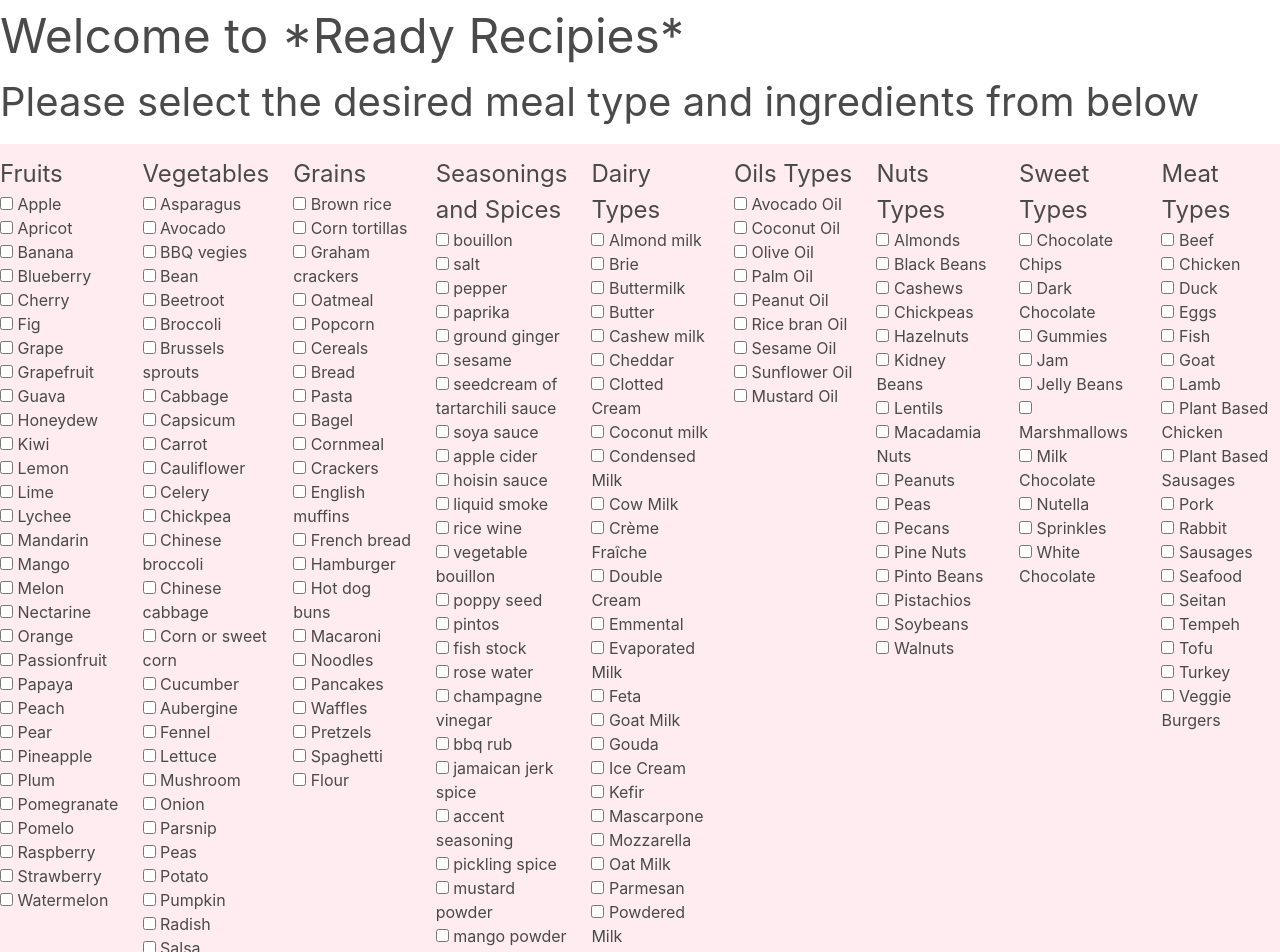
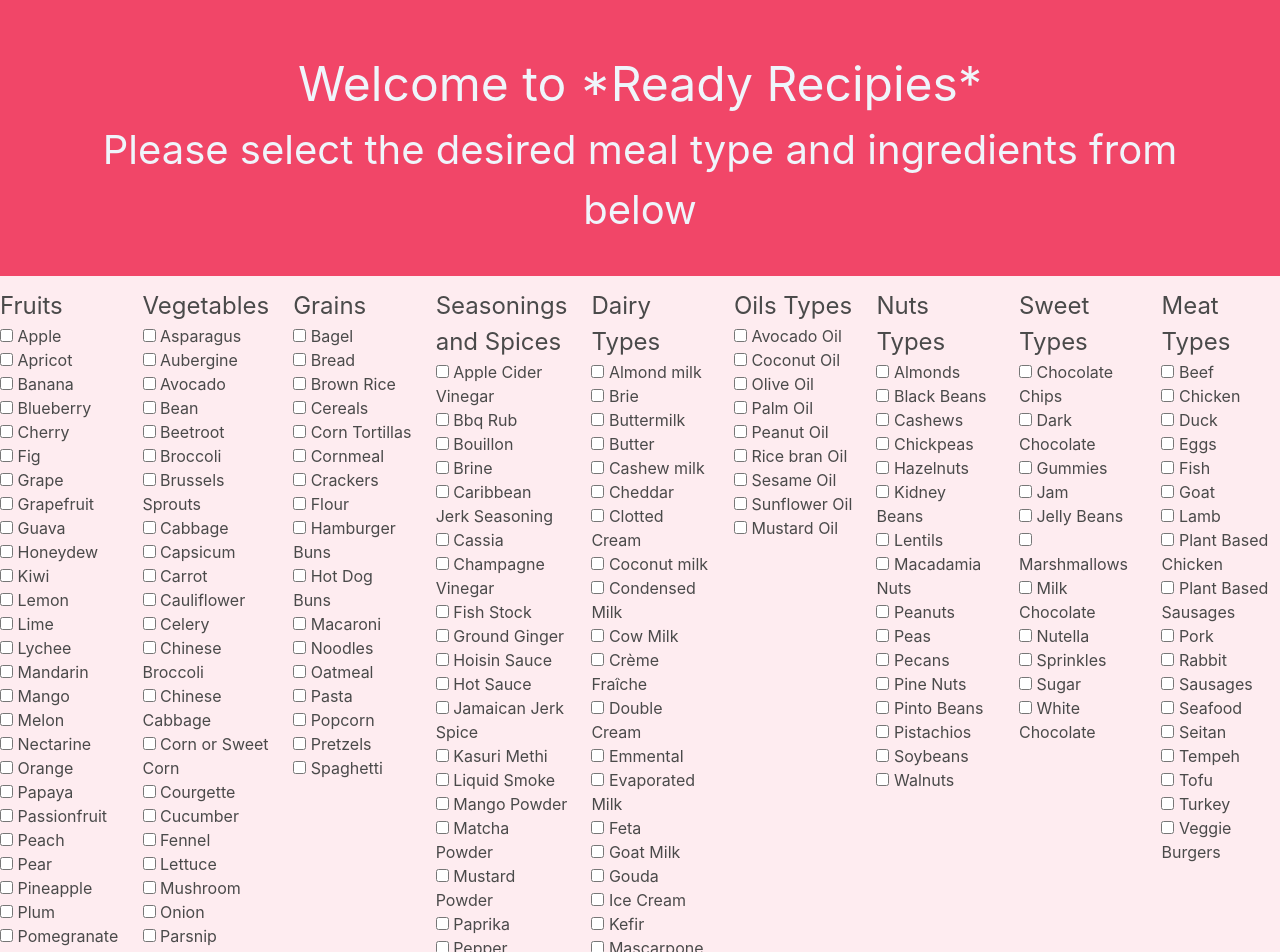
Before and after one commit to Codrinsah/React, a React (Create React App) app: page / in a window 1280 px wide. Shown: the top 952 px of the page. Built offline with nearby package versions, Linux system fonts and the light colour scheme.

Commit message:
Fixed warnings

```diff
--- a/src/App.js
+++ b/src/App.js
@@ -1,123 +1,27 @@
-import { cleanup } from '@testing-library/react';
-import {BrowserRouter, Link, Switch, Route} from 'react-router-dom'
 import {useState} from 'react'
 import 'bulma'
 import {RecipeList} from './components/RecipeList';
-
-import {HomePage} from './pages/Home';
-import {LivePricePage} from './pages/LivePrice';
 import {Recipe} from './components/Recipe';
-
-const foodTypes = ["grains", "vegetables", "fruit", "dairy and alternatives", "animal products and alternatives", "sweets", "seasoning and spices", "oils", "nuts and legumes"]
 
 const dairyTypes = ['Almond milk','Brie','Buttermilk','Butter','Cashew milk','Cheddar','Clotted Cream','Coconut milk','Condensed Milk','Cow Milk','Crème Fraîche','Double Cream','Emmental','Evaporated Milk','Feta','Goat Milk','Gouda','Ice Cream','Kefir','Mascarpone','Mozzarella','Oat Milk','Parmesan','Powdered Milk','Rice Milk','Single Cream','Sour Cream','Soy Milk','Whipped Cream','Yogurt','Coconut Milk Yogurt','Hemp Yogurt','Soy Milk Yogurt']
 const oilsTypes = ['Avocado Oil','Coconut Oil','Olive Oil','Palm Oil','Peanut Oil','Rice bran Oil','Sesame Oil','Sunflower Oil','Mustard Oil']
 const nutsTypes = ['Almonds','Black Beans','Cashews','Chickpeas','Hazelnuts','Kidney Beans','Lentils','Macadamia Nuts','Peanuts','Peas','Pecans','Pine Nuts','Pinto Beans','Pistachios','Soybeans','Walnuts']
-const sweetsTypes = ['Chocolate Chips','Dark Chocolate','Gummies','Jam','Jelly Beans','Marshmallows','Milk Chocolate','Nutella','Sprinkles','White Chocolate']
+const sweetsTypes = ['Chocolate Chips','Dark Chocolate','Gummies','Jam','Jelly Beans','Marshmallows','Milk Chocolate','Nutella','Sprinkles', 'Sugar', 'White Chocolate']
 const meatTypes = ['Beef','Chicken','Duck','Eggs','Fish','Goat','Lamb','Plant Based Chicken','Plant Based Sausages','Pork','Rabbit','Sausages','Seafood','Seitan','Tempeh','Tofu','Turkey','Veggie Burgers']
 
-const fruitTypes = [
-  'Apple',
-  'Apricot',
-  'Banana',
-  'Blueberry',
-  'Cherry',
-  'Fig',
-  'Grape',
-  'Grapefruit',
-  'Guava',
-  'Honeydew',
-  'Kiwi',
-  'Lemon',
-  'Lime',
-  'Lychee',
-  'Mandarin',
-  'Mango',
-  'Melon',
-  'Nectarine',
-  'Orange',
-  'Passionfruit',
-  'Papaya',
-  'Peach',
-  'Pear',
-  'Pineapple',
-  'Plum',
-  'Pomegranate',
-  'Pomelo',
-  'Raspberry',
-  'Strawberry',
-  'Watermelon']
+const fruitTypes = ['Apple', 'Apricot', 'Banana', 'Blueberry', 'Cherry', 'Fig', 'Grape', 'Grapefruit', 'Guava', 'Honeydew', 'Kiwi', 'Lemon', 'Lime', 'Lychee', 'Mandarin', 'Mango', 'Melon', 'Nectarine', 'Orange', 'Papaya', 'Passionfruit', 'Peach', 'Pear', 'Pineapple', 'Plum', 'Pomegranate', 'Pomelo', 'Raspberry', 'Strawberry', 'Watermelon']
 
-const vegetableTypes = [
-  'Asparagus',
-  'Avocado',
-  'BBQ vegies',
-  'Bean',
-  'Beetroot',
-  'Broccoli',
-  'Brussels sprouts',
-  'Cabbage',
-  'Capsicum',
-  'Carrot',
-  'Cauliflower',
-  'Celery',
-  'Chickpea',
-  'Chinese broccoli',
-  'Chinese cabbage',
-  'Corn or sweet corn',
-  'Cucumber',
-  'Aubergine',
-  'Fennel',
-  'Lettuce',
-  'Mushroom',
-  'Onion',
-  'Parsnip',
-  'Peas',
-  'Potato',
-  'Pumpkin',
-  'Radish',
-  'Salsa',
-  'Spinach',
-  'Squash',
-  'Sweet potato',
-  'Tabbouleh',
-  'Tomato',
-  'Turnip',
-  'Courgette',
-]
+const vegetableTypes = ['Asparagus', 'Aubergine', 'Avocado', 'Bean', 'Beetroot', 'Broccoli', 'Brussels Sprouts', 'Cabbage', 'Capsicum', 'Carrot', 'Cauliflower', 'Celery', 'Chinese Broccoli', 'Chinese Cabbage', 'Corn or Sweet Corn', 'Courgette', 'Cucumber', 'Fennel', 'Lettuce', 'Mushroom', 'Onion', 'Parsnip', 'Potato', 'Pumpkin', 'Radish', 'Spinach', 'Squash', 'Sweet Potato', 'Tomato', 'Turnip']
 
-const grainTypes = [
-  'Brown rice',
-  'Corn tortillas',
-  'Graham crackers',
-  'Oatmeal',
-  'Popcorn',
-  'Cereals',
-  'Bread',
-  'Pasta',
-  'Bagel',
-  'Cornmeal',
-  'Crackers',
-  'English muffins',
-  'French bread',
-  'Hamburger',
-  'Hot dog buns',
-  'Macaroni',
-  'Noodles',
-  'Pancakes',
-  'Waffles',
-  'Pretzels',
-  'Spaghetti',
-  'Flour',
-]
+const grainTypes = ['Bagel', 'Bread', 'Brown Rice', 'Cereals', 'Corn Tortillas', 'Cornmeal', 'Crackers', 'Flour', 'Hamburger Buns', 'Hot Dog Buns','Macaroni','Noodles','Oatmeal', 'Pasta','Popcorn','Pretzels','Spaghetti']
 
-const seasoningAndSpices = ['bouillon', 'salt', 'pepper', 'paprika', 'ground ginger', 'sesame', 'seedcream of tartarchili sauce', 'soya sauce', 'apple cider', 'hoisin sauce', 'liquid smoke',
-'rice wine', 'vegetable bouillon', 'poppy seed', 'pintos', 'fish stock', 'rose water', 'champagne vinegar', 'bbq rub', 'jamaican jerk spice', 'accent seasoning', 'pickling spice', 'mustard powder', 'mango powder', 'adobo seasoning', 'kasuri methi', 'caribbean jerk seasoning', 'brine', 'matcha powder', 'cassia']
+const seasoningAndSpices = ['Apple Cider Vinegar','Bbq Rub','Bouillon','Brine','Caribbean Jerk Seasoning','Cassia','Champagne Vinegar','Fish Stock','Ground Ginger','Hoisin Sauce','Hot Sauce','Jamaican Jerk Spice','Kasuri Methi','Liquid Smoke','Mango Powder','Matcha Powder','Mustard Powder','Paprika','Pepper','Pickling Ppice','Poppy Seeds','Rice Wine','Rose Water','Salt','Seedcream of Tartarchili Sauce','Sesame','Soy Sauce','Vanilla','Vegetable Bouillon']
 
 
 function App() {
 
   const [json, setJson] = useState(null)
+  const [ingredients, setIngredients] = useState(null)
 
   function generateCheckboxes(inputs) {
     var newInputs = inputs.map(i => {
@@ -145,28 +49,42 @@
 
   function handleQuery() {
     var allKeywords = fruitTypes.concat(vegetableTypes, grainTypes, seasoningAndSpices, dairyTypes, oilsTypes, nutsTypes, sweetsTypes, meatTypes).filter(keyword => {return document.getElementById(keyword).checked});
+    setIngredients(allKeywords)
     var YOUR_APP_ID = "b8f5078d"
     var YOUR_APP_KEY = "8b94e495d9c68eb626acbe907659aacc"
 
     const recipeNumberField = document.getElementById("recipeNumber");
     var recipeNumber = 10;
     console.log(recipeNumberField.value)
-    if (recipeNumberField.value != "") {
+    if (recipeNumberField.value !== "") {
       recipeNumber = recipeNumberField.value
     }
 
-    var query = "https://api.edamam.com/search?q=" + allKeywords.reduce((acc, cur) => acc + " " + cur, "").replaceAll(" ", "+") + `&app_id=${YOUR_APP_ID}&app_key=${YOUR_APP_KEY}` + `&from=0&to=${recipeNumber}`;
+    var query = "https://api.edamam.com/search?q=" + allKeywords.reduce((acc, cur) => acc + " " + cur, "").replaceAll(" ", "+") + `&app_id=${YOUR_APP_ID}&app_key=${YOUR_APP_KEY}&from=0&to=${recipeNumber}`;
     fetch(query).then(res => res.json()).then(res => setJson(res))
+  }
+
+  function displaySelected(inputs) {
+    if (inputs == null) {
+      return <div></div>
+    }
+    var showIngredients = inputs.map(i => {
+      return (<span class="tag is-success is-medium">
+                {i}
+              </span>);
+    });
+    return <div> {showIngredients} </div>
   }
 
   return (
   <div>
+    <section class="section has-text-centered has-background-danger has-text-info-light">
       <h1 class = "is-size-1">
         Welcome to *Ready Recipies*</h1>
       <h2 class = "is-size-2">
         Please select the desired meal type and ingredients from below
       </h2>
-    <br/>
+    </section>
     <div class = "columns">
       <div class = "column has-background-danger-light">
         <h4 class = "is-size-4"> Fruits </h4>
@@ -206,9 +124,16 @@
         {generateCheckboxes(meatTypes)}
       </div>
     </div>
-    <label for="recipeNumber"> Number of results: </label>
-    <input type="number" id="recipeNumber" name="recipeNumber"/>
+    <div class="container" width="30%" align="center">
+      <div class="field has-text-centered" width='30%'>
+        <label class="label">How many recipes do you need?</label>
+        <div class="control">
+          <input class="input" type="number" id="recipeNumber" name="recipeNumber" placeholder="Number of results"/>
+        </div>
         <button onClick = {handleQuery} > Submit </button>
+      </div>
+      {displaySelected(ingredients)}
+    </div>
     {generateJson()}
   </div>
   )
--- a/src/components/Recipe.js
+++ b/src/components/Recipe.js
@@ -17,7 +17,7 @@
       <div class="card m-5">
         <div class="card-image p-2">
           <figure class="image is-256x256">
-            <img src={image}/>
+            <img src={image} alt = {""}/>
           </figure>
         </div>
         <div class={color}>
```
Lines whose indentation alone changed are shown as unchanged.
